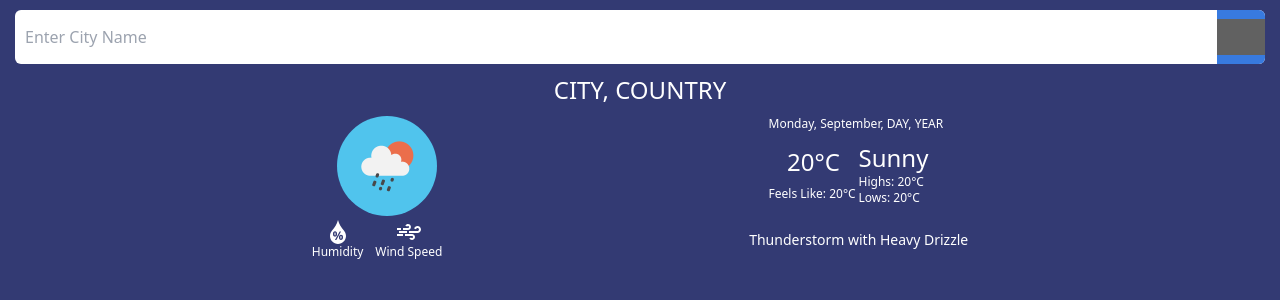
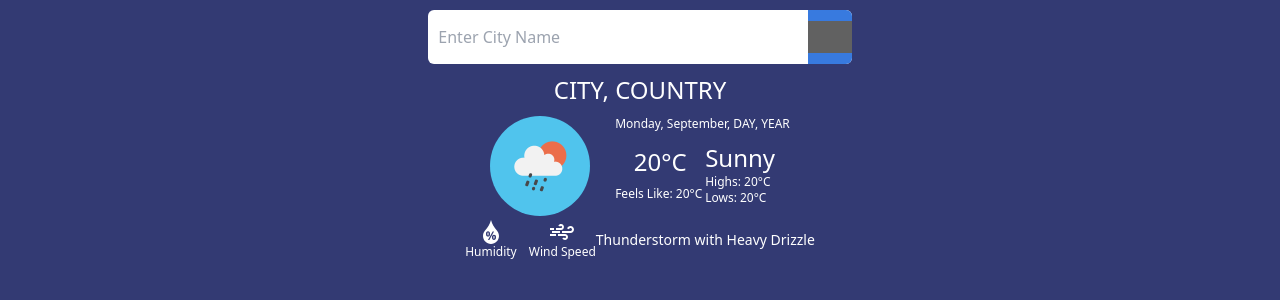
Before and after one commit to devaku/Weather-App, a React (Vite) app: page / in a window 1280 px wide. Shown: the top 300 px of the page. Built offline with nearby package versions, Linux system fonts and the light colour scheme; grey boxes are pictures that could not be loaded.

Commit message:
Added responsiveness to search bar

```diff
--- a/src/backups/App copy.jsx
+++ b/src/backups/App copy.jsx
@@ -8,7 +8,7 @@ function App() {
 
 	return (
 		<>
-			<div class="text-3xl font-bold underline">THIS IS TAILWIND</div>
+			<div className="text-3xl font-bold underline">THIS IS TAILWIND</div>
 			<div>
 				<a href="https://vitejs.dev" target="_blank">
 					<img src={viteLogo} className="logo" alt="Vite logo" />
--- a/src/components/search_bar.jsx
+++ b/src/components/search_bar.jsx
@@ -3,11 +3,11 @@ import magnifyingGlass from '../assets/magnifying_glass.svg';
 function SearchBar() {
 	return (
 		<>
-			<div class="m-2.5 bg-white flex rounded-md">
+			<div className="m-2.5 sm:w-full md:mx-auto md:w-4/12 bg-white flex rounded-md">
 				{/* Textbox */}
-				<div class="ml-2.5 my-[15px] w-full grow">
+				<div className="ml-2.5 my-[15px] w-full grow">
 					<input
-						class="w-full h-full"
+						className="w-full h-full"
 						type="text"
 						placeholder="Enter City Name"
 						name=""
@@ -16,9 +16,9 @@ function SearchBar() {
 					/>
 				</div>
 				{/* Image */}
-				<div class="ml-1 flex items-center bg-secondary rounded-r-md">
+				<div className="ml-1 flex items-center bg-secondary rounded-r-md">
 					<img
-						class="w-[50px] invert"
+						className="w-[50px] invert"
 						src={magnifyingGlass}
 						alt="Search"
 					/>
--- a/src/css/output.css
+++ b/src/css/output.css
@@ -596,10 +596,6 @@ video {
   margin-left: 0.625rem;
 }
 
-.ml-5 {
-  margin-left: 1.25rem;
-}
-
 .inline-block {
   display: inline-block;
 }
@@ -608,12 +604,12 @@ video {
   display: flex;
 }
 
-.hidden {
-  display: none;
+.h-10 {
+  height: 2.5rem;
 }
 
-.h-10 {
-  height: 2.5rem;
+.h-12 {
+  height: 3rem;
 }
 
 .h-4 {
@@ -624,28 +620,8 @@ video {
   height: 100px;
 }
 
-.h-\[90px\] {
-  height: 90px;
-}
-
 .h-full {
   height: 100%;
-}
-
-.h-11 {
-  height: 2.75rem;
-}
-
-.h-12 {
-  height: 3rem;
-}
-
-.h-5 {
-  height: 1.25rem;
-}
-
-.w-20 {
-  width: 5rem;
 }
 
 .w-\[50px\] {
@@ -658,14 +634,6 @@ video {
 
 .w-full {
   width: 100%;
-}
-
-.w-5 {
-  width: 1.25rem;
-}
-
-.w-\[45px\] {
-  width: 45px;
 }
 
 .flex-grow {
@@ -688,24 +656,20 @@ video {
   justify-content: center;
 }
 
-.justify-between {
-  justify-content: space-between;
-}
-
-.justify-around {
-  justify-content: space-around;
-}
-
 .justify-evenly {
   justify-content: space-evenly;
 }
 
-.gap-1 {
-  gap: 0.25rem;
+.gap-3 {
+  gap: 0.75rem;
 }
 
-.gap-3 {
-  gap: 0.75rem;
+.gap-4 {
+  gap: 1rem;
+}
+
+.overflow-scroll {
+  overflow: scroll;
 }
 
 .rounded-full {
@@ -760,14 +724,14 @@ video {
   line-height: 2.25rem;
 }
 
+.text-sm {
+  font-size: 0.875rem;
+  line-height: 1.25rem;
+}
+
 .text-xs {
   font-size: 0.75rem;
   line-height: 1rem;
-}
-
-.text-sm {
-  font-size: 0.875rem;
-  line-height: 1.25rem;
 }
 
 .font-bold {
@@ -791,3 +755,42 @@ video {
 .hidden {
   display: none;
 }
+
+@media (min-width: 640px) {
+  .sm\:w-full {
+    width: 100%;
+  }
+}
+
+@media (min-width: 768px) {
+  .md\:mx-auto {
+    margin-left: auto;
+    margin-right: auto;
+  }
+
+  .md\:w-7\/12 {
+    width: 58.333333%;
+  }
+
+  .md\:w-9\/12 {
+    width: 75%;
+  }
+
+  .md\:w-5\/12 {
+    width: 41.666667%;
+  }
+
+  .md\:w-4\/12 {
+    width: 33.333333%;
+  }
+
+  .md\:overflow-hidden {
+    overflow: hidden;
+  }
+}
+
+@media (min-width: 1024px) {
+  .lg\:flex-row {
+    flex-direction: row;
+  }
+}
```
Also changed, not shown: 1 other file (tests, documents, lock files or other folders).
